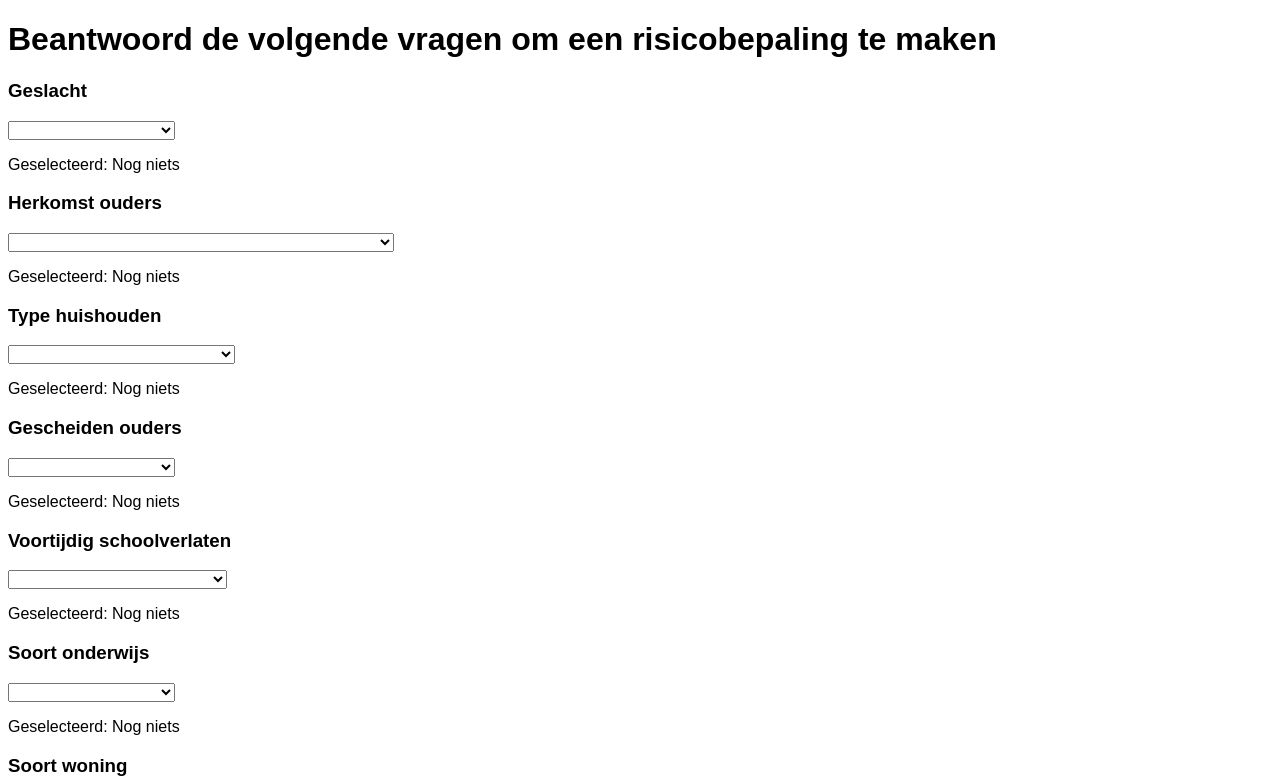
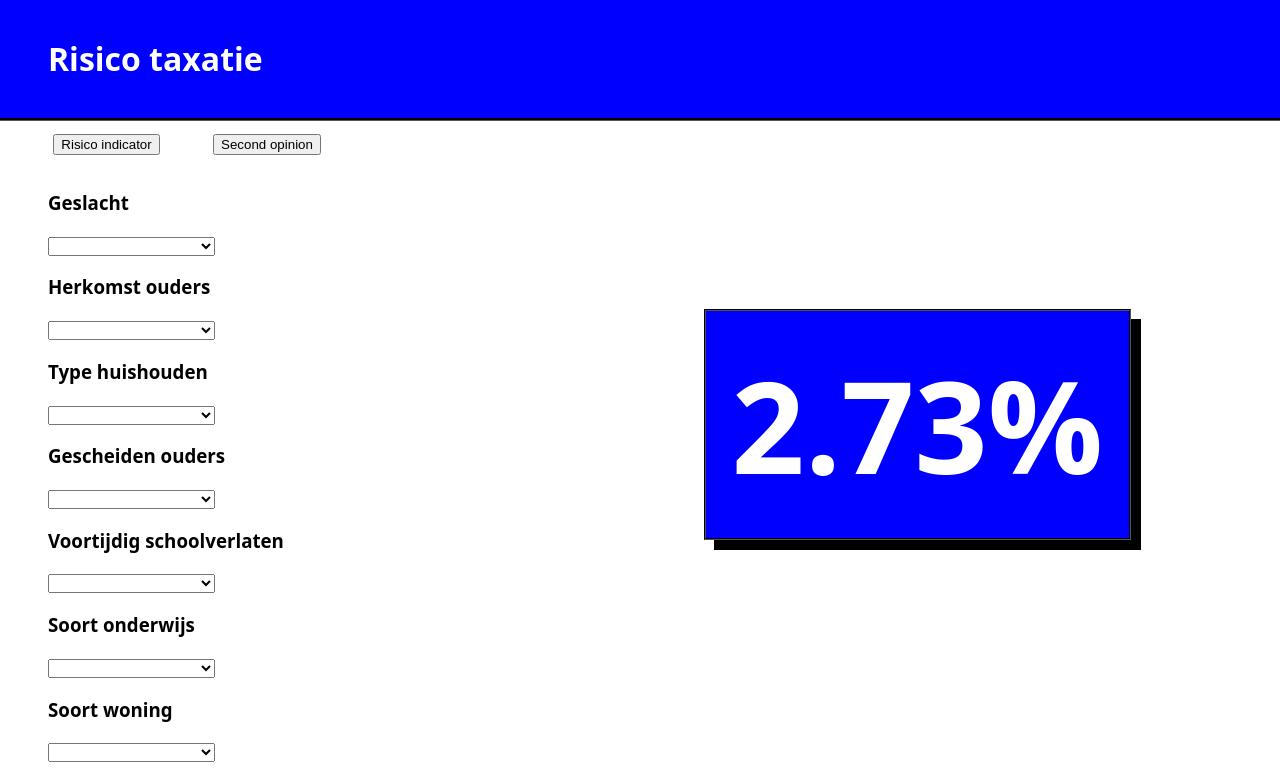
Before and after one commit to joostflick/frontend-applications, a Vue app: page / in a window 1280 px wide. Shown: the top 784 px of the page. Built offline with nearby package versions, Linux system fonts and the light colour scheme.

Commit message:
Formula extended, added tabs, minor styling

```diff
--- a/src/App.vue
+++ b/src/App.vue
@@ -1,8 +1,17 @@
 <template>
   <div id="app">
-    <h1>Beantwoord de volgende vragen om een risicobepaling te maken</h1>
+    <app-header></app-header>
+    <button v-on:click="showForm = true">Risico indicator</button>
+    <button v-on:click="showForm = false">Second opinion</button>
+    <div id="body">
+    <div v-if="showForm">
     <app-form></app-form>
-    <h2>5 %</h2>
+    </div>
+    <div v-else>
+    <app-secondopinion></app-secondopinion>
+    </div>
+    <app-percentage v-bind:percentage="formula"></app-percentage>
+</div>
   </div>
 
 </template>
@@ -11,7 +20,10 @@
 
 export default {
   data () {
+    var num = 5;
     return {
+      formula: Number( ( 1 / ( 1 + Math.exp( -1 * ( -8.57219 + num ) ) ) * 100 ).toFixed( 2 ) ),
+      showForm: true
     }
   }
 }
@@ -19,7 +31,16 @@ export default {
 
 <style>
 html {
-font-family: sans-serif;
+font-family: system-ui;
 }
 
+#body {
+  display: flex;
+}
+button {
+  margin-left: 4em;
+  margin-top: 1em;
+}
+
+
 </style>
--- a/src/Form.vue
+++ b/src/Form.vue
@@ -1,6 +1,6 @@
 <template>
     <div id="questionform">
-        <app-input v-for="question in questions" v-bind:key="question.id" :question='question' />
+        <app-input v-for="question in questions" v-bind:key="question.question" :question='question' />
     </div>
 </template>
 
@@ -14,3 +14,11 @@ export default {
     }
 }
 </script>
+<style>
+#questionform {
+    display: flex;
+    flex-direction: column;
+    margin: 3em;
+    margin-top: 1em;
+}
+</style>
--- /dev/null
+++ b/src/Header.vue
@@ -0,0 +1,23 @@
+<template>
+    <header>
+    <h1>Risico taxatie</h1>
+    </header>
+</template>
+<style>
+header {
+    display: flex;
+    padding: 1em;
+    padding-left: 3em;
+    border-bottom: 3px;
+    border-left: 0;
+    border-right: 0;
+    border-top: 0;
+    border-color: black;
+    color: white;
+    background-color: blue;
+    border-style:groove;
+}
+body {
+    margin: 0;
+}
+</style>
--- a/src/Input.vue
+++ b/src/Input.vue
@@ -1,22 +1,31 @@
 <template>
     <div>
         <h3>{{question.question}}</h3>
-       <select v-model="selected">
-  <option disabled value="Leeg">Selecteer één antwoord:</option>
-  <option v-for="option in question.options" v-bind:key="option.id" :option='option'>{{option}}</option>
-</select>
-<p>Geselecteerd: {{ selected }}</p>
+        <select v-model="selected" @change="addValue(selected)">
+            <option disabled value="Leeg">Selecteer één antwoord:</option>
+            <option v-for="option in question.options" v-bind:value="option.value" v-bind:key="option.id" :option='option'>{{option.label}}</option>
+        </select>
     </div>
 </template>
 <script>
 export default {
     data () {
         return {
-            selected: 'Nog niets'
+            selected: 'Nog niets',
+
         }
     },
     props: {
         question: Object
+    },
+    methods: {
+        addValue: function(test){
+            var riskfactor = test
+            console.log(riskfactor)
+        },
     }
-}
+  }
 </script>
+<style>
+
+</style>
--- /dev/null
+++ b/src/Percentage.vue
@@ -0,0 +1,37 @@
+<template>
+<div id="percentage">
+    <h2>{{percentage}}%</h2>
+    </div>
+</template>
+<script>
+
+export default {
+     data () {
+        return {
+        }
+    }, props: {
+        percentage: Number
+    }
+}
+</script>
+
+<style>
+#percentage {
+    margin: 3em;
+    position: fixed;
+    margin-left: 55%;
+    display: flex;
+    align-items: center;
+    justify-content: center;
+}
+#percentage > h2 {
+    font-size: 8em;
+    border: 2px;
+    padding: 0.2em;
+    border-color: black;
+    border-style:groove;
+    box-shadow: 10px 10px black;
+    background-color: blue;
+    color: white;
+}
+</style>
--- /dev/null
+++ b/src/SecondOpinion.vue
@@ -0,0 +1,15 @@
+<template>
+<div id='bodySecond'>
+    <h1>HOI</h1>
+</div>
+</template>
+<script>
+export default {
+
+}
+</script>
+<style>
+#bodySecond {
+margin: 3em;
+}
+</style>
--- a/src/questions.js
+++ b/src/questions.js
@@ -1,5 +1,11 @@
 export default [
-    { question: "Geslacht ", options: ["Vrouw", "Man"] },
+    {
+      question: "Geslacht ",
+      options: [
+        {label: "Vrouw", value: "2"},
+        {label: "Man", value: "1"}
+      ]
+    },
     {
       question: "Herkomst ouders",
       options: [
```
Also changed, not shown: src/main.js (+7 -1 lines), 1 other file (tests, documents, lock files or other folders).
